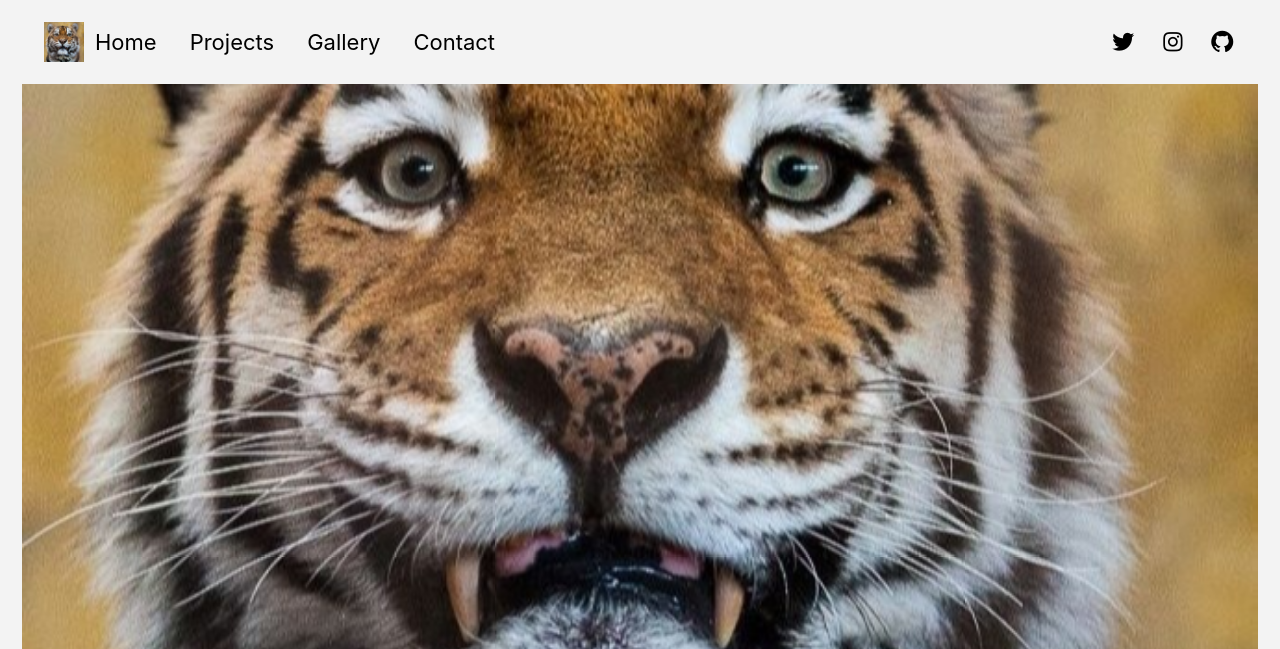
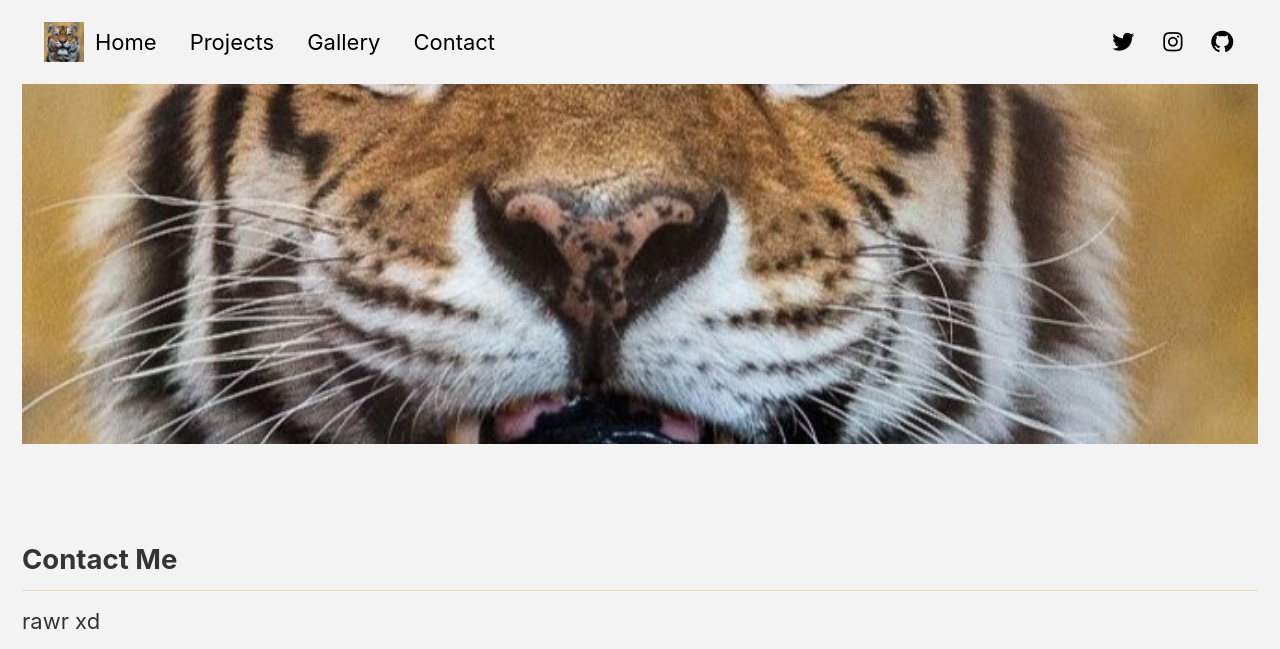
Before and after one commit to Griffsirr/Griffsirr.github.io, a Jekyll site: the page built from _pages/contact-page.md, in a window 1280 px wide. Shown: the top 649 px of the page. Built offline with Jekyll 4.4.1, drawn with Linux system fonts in a browser that asks for light colours; grey boxes are pictures that could not be loaded.

Commit message:
Update page__hero.html

```diff
--- a/_includes/page__hero.html
+++ b/_includes/page__hero.html
@@ -19,7 +19,7 @@
 {% assign image_description = image_description | markdownify | strip_html | strip_newlines | escape_once %}
 
 <div class="page__hero{% if page.header.overlay_color or page.header.overlay_image %}--overlay{% endif %}"
-  style="min-height: 70vh; {% if page.header.overlay_color %}background-color: {{ page.header.overlay_color | default: 'transparent' }};{% endif %} {% if overlay_img_path %}background-image: {% if overlay_filter %}{{ overlay_filter }}, {% endif %}url('{{ overlay_img_path }}');{% endif %} background-size: cover; background-position: center;"
+  style="min-height: 40vh; {% if page.header.overlay_color %}background-color: {{ page.header.overlay_color | default: 'transparent' }};{% endif %} {% if overlay_img_path %}background-image: {% if overlay_filter %}{{ overlay_filter }}, {% endif %}url('{{ overlay_img_path }}');{% endif %} background-size: cover; background-position: center;"
 >
   {% if page.header.overlay_color or page.header.overlay_image %}
     <div class="wrapper"
```
